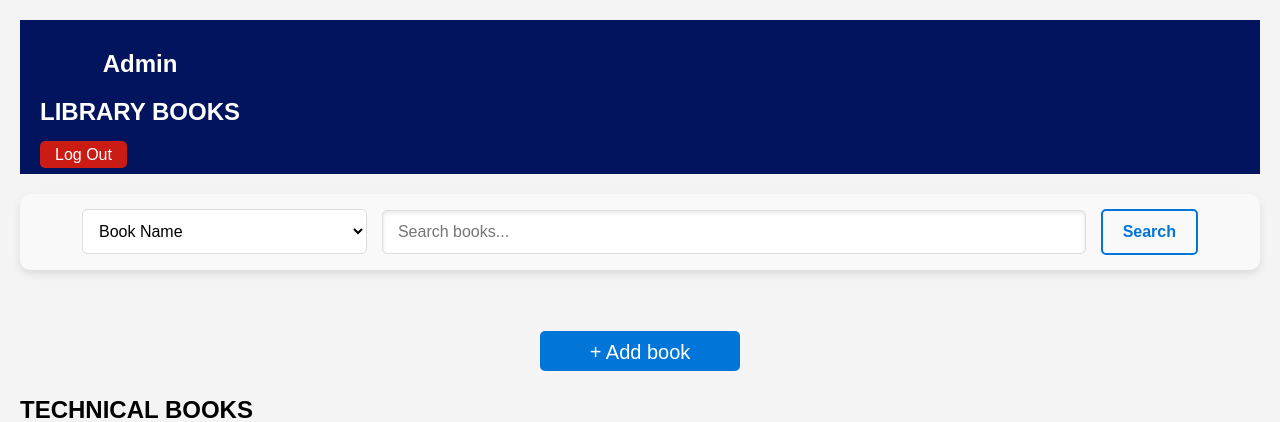
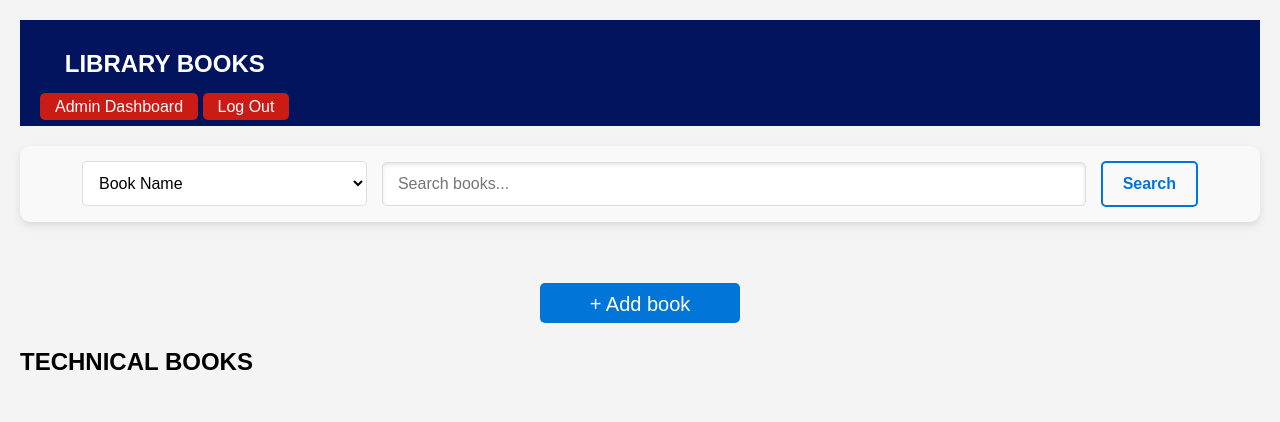
Before and after one commit to Vijayagopikha/LibraryManagement, a Django app: template library_management/book/templates/index.html in a window 1280 px wide. Shown: the top 422 px of the page. Run offline with Django 5.2, Linux system fonts and the light colour scheme; the template is opened without the code that fills it, so the values that code supplies are empty.

Commit message:
final push

```diff
--- a/library_management/book/templates/index.html
+++ b/library_management/book/templates/index.html
@@ -25,11 +25,10 @@
                 <!-- Logo -->
 
                 <!--   <img src="{% static 'media/logo.png' %}" alt="Library Logo" class="logo">-->
-                   <h1>Admin</h1>
-                </a>
+
                 <!-- Title -->
                 <h1>LIBRARY BOOKS</h1>
-
+                <a href="http://127.0.0.1:8000/borrowed-books-admin/" class="btn-logout">Admin Dashboard</a>
                 <!-- Logout Button -->
                 <a href="{% url 'login' %}" class="btn-logout">Log Out</a>
             </div>
--- a/library_management/book/templates/userindex.html
+++ b/library_management/book/templates/userindex.html
@@ -61,7 +61,7 @@
 <body>
     <nav class="navbar">
         <h1><center>LIBRARY BOOKS</center></h1>
-        <a href="http://127.0.0.1:8000/borrowed-books/" class="btn-logout">Borrowing</a>
+        <a href="http://127.0.0.1:8000/borrowed-books/" class="btn-logout">User Dashboard</a>
         <a href="{% url 'login' %}" class="btn-logout">Logout</a>
     </nav>
 
```
